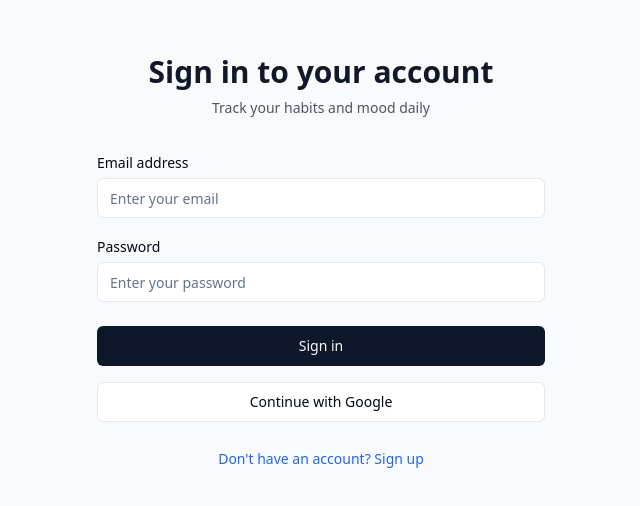
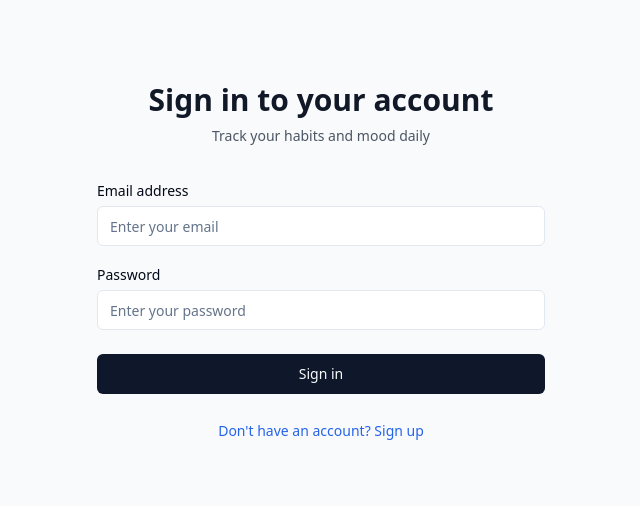
Before and after one commit to ramblersm/habit-flow-mood, a React (Vite) app: page /auth in a window 1280 px wide. Shown: the part 150-656 px from the top of the page, without its empty margins (319-959 px from the left). Built offline with nearby package versions, Linux system fonts and the light colour scheme.

Commit message:
Remove Google OAuth and UI elements
Removed Google sign-in option and related UI elements, focusing on email/password authentication.

```diff
--- a/src/pages/Auth.tsx
+++ b/src/pages/Auth.tsx
@@ -12,7 +12,7 @@ const Auth = () => {
   const [email, setEmail] = useState('');
   const [password, setPassword] = useState('');
   const [loading, setLoading] = useState(false);
-  const { signUp, signIn, signInWithGoogle } = useAuth();
+  const { signUp, signIn } = useAuth();
   const { toast } = useToast();
   const navigate = useNavigate();
 
@@ -44,28 +44,6 @@ const Auth = () => {
           });
           navigate('/');
         }
-      }
-    } catch (error) {
-      toast({
-        title: "Error",
-        description: "An unexpected error occurred.",
-        variant: "destructive",
-      });
-    } finally {
-      setLoading(false);
-    }
-  };
-
-  const handleGoogleSignIn = async () => {
-    setLoading(true);
-    try {
-      const { error } = await signInWithGoogle();
-      if (error) {
-        toast({
-          title: "Authentication Error",
-          description: error.message,
-          variant: "destructive",
-        });
       }
     } catch (error) {
       toast({
@@ -122,23 +100,13 @@ const Auth = () => {
             </div>
           </div>
 
-          <div className="space-y-4">
+          <div>
             <Button
               type="submit"
               disabled={loading}
               className="w-full"
             >
               {loading ? 'Please wait...' : (isSignUp ? 'Sign up' : 'Sign in')}
-            </Button>
-
-            <Button
-              type="button"
-              variant="outline"
-              onClick={handleGoogleSignIn}
-              disabled={loading}
-              className="w-full"
-            >
-              Continue with Google
             </Button>
           </div>
 
```
